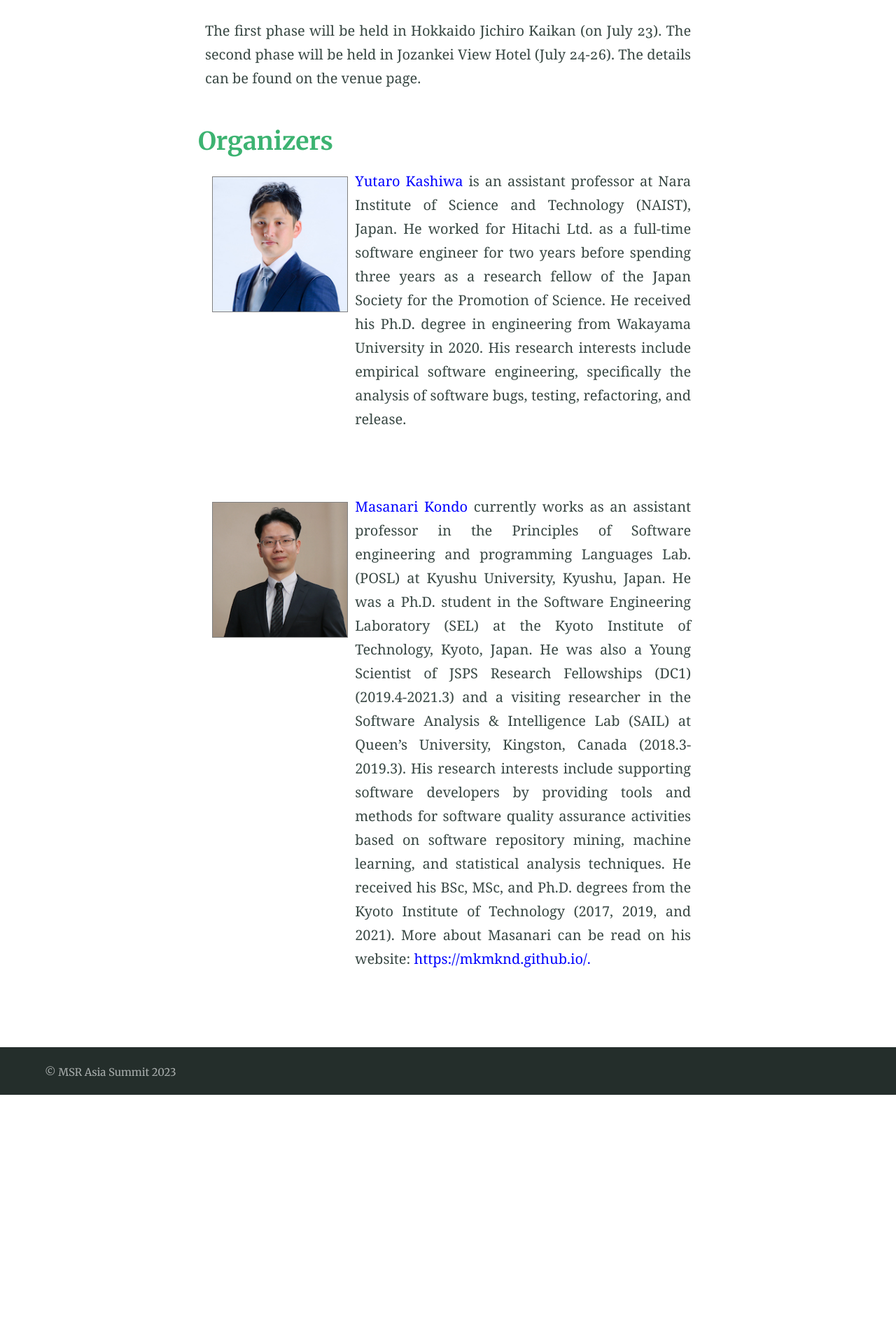
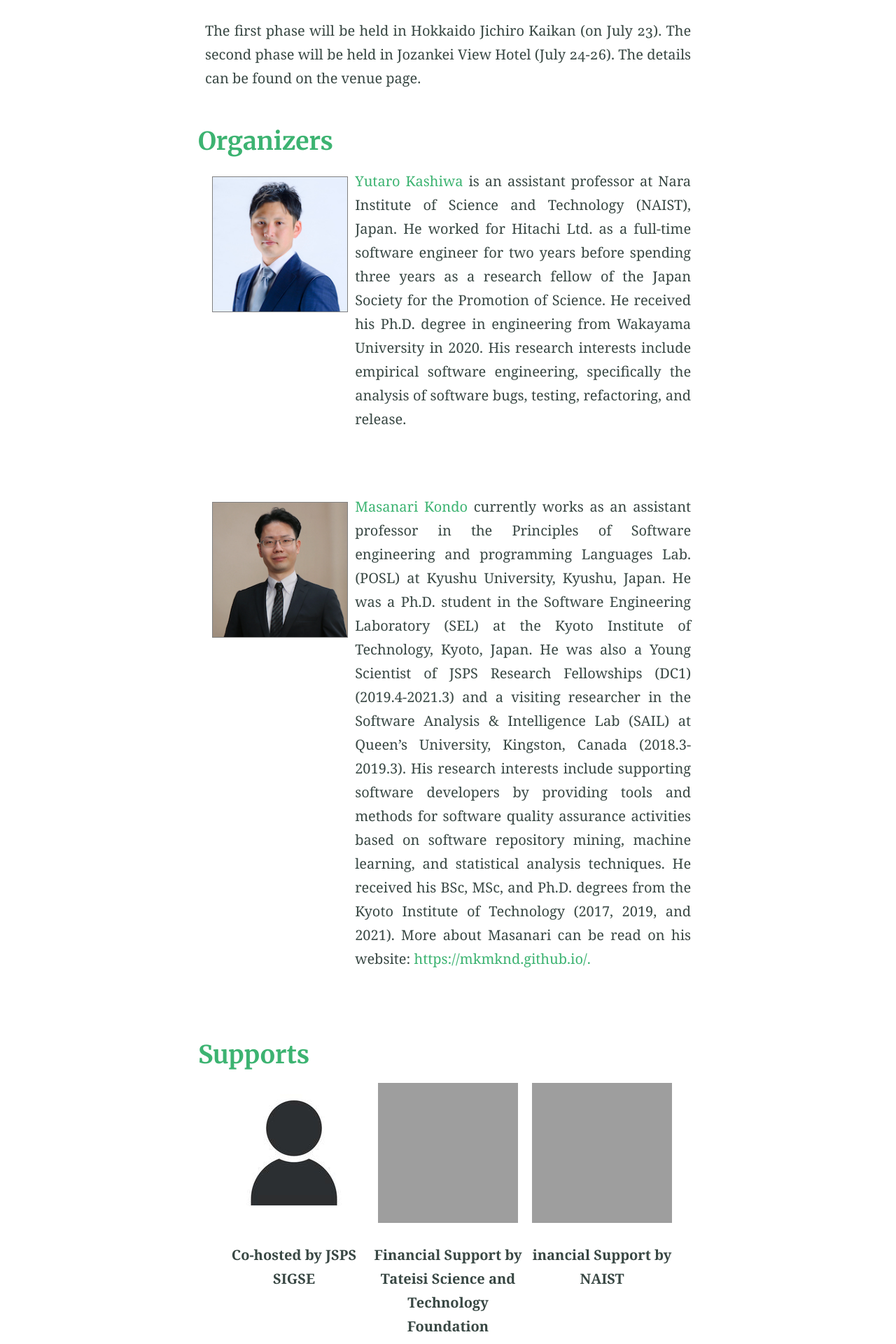
Before and after one commit to msr-asia-summit/msr-asia-summit.github.io, a Jekyll site: the page built from index.md, in a window 1280 px wide. Shown: the part 2317-4237 px from the top of the page at 70% size. Built offline with Jekyll 4.4.1, drawn with Linux system fonts in a browser that asks for light colours; before the commit the page ends 3881 px from its top, so only the background shows below that; grey boxes are pictures that could not be loaded.

Commit message:
add support

```diff
--- /dev/null
+++ b/_includes/supports.html
@@ -0,0 +1,59 @@
+
+<style>
+@media screen and (max-width: 768px) {
+  .container {
+    flex-wrap: wrap;
+  }
+
+  div {
+    flex: 0 0 50%;
+  }
+}
+
+@media screen and (max-width: 480px) {
+  div {
+    flex: 0 0 100%;
+  }
+}
+
+.container {
+  display: flex;
+  justify-content: center;
+}
+
+div {
+  text-align: center;
+}
+
+img {
+  width: 200px;
+  height: 200px;
+  margin: 10px;
+}
+
+p {
+  margin: 0;
+}
+a.blue-link {
+  color: MediumSeaGreen;
+}
+
+</style>
+
+
+<div class="container">
+  <div>
+    <img src="/assets/temporary-human-icon.jpeg" alt="JSPS SIGSE">
+    <p><b>Co-hosted by JSPS SIGSE</b></p>
+  </div>
+
+  <div>
+    <img src="/assets/temporary-human-icon.png" alt="Tateishi">
+    <p><b>Financial Support by Tateisi Science and Technology Foundation</b></p>
+  </div>
+
+  <div>
+    <img src="/assets/temporary-human-icon.png" alt="NAIST">
+    <p><b>inancial Support by NAIST</b></p>
+  </div>
+</div>
--- a/index.md
+++ b/index.md
@@ -28,6 +28,9 @@
 {% include organizers.html %}
 
 
+## <font color="MediumSeaGreen">Supports</font>
+
+{% include supports.html %}
 
 
 <!--
```
